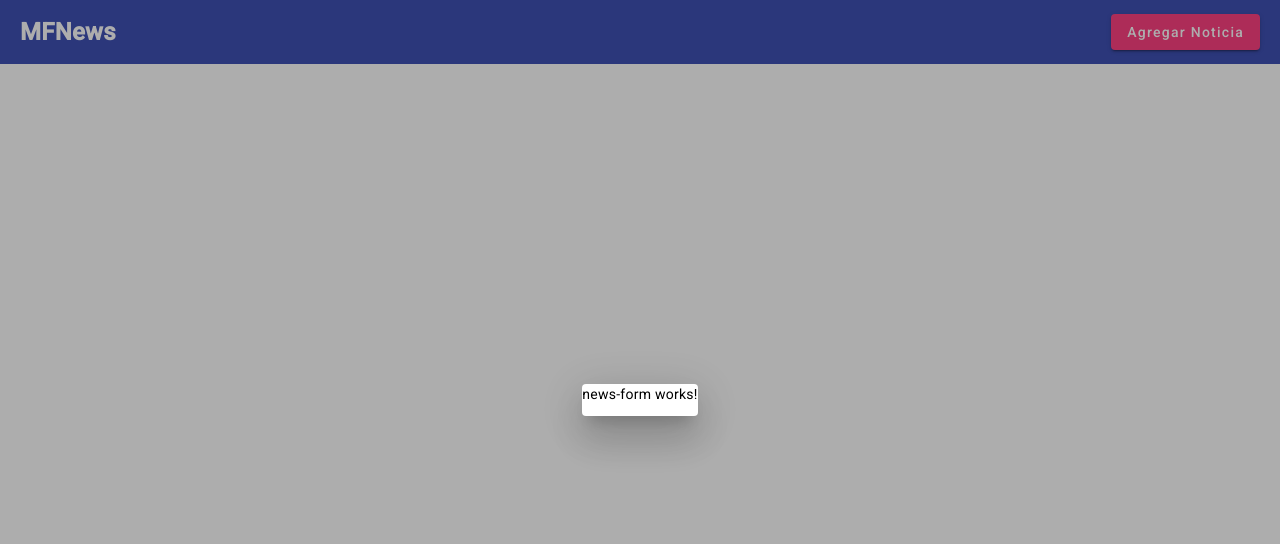
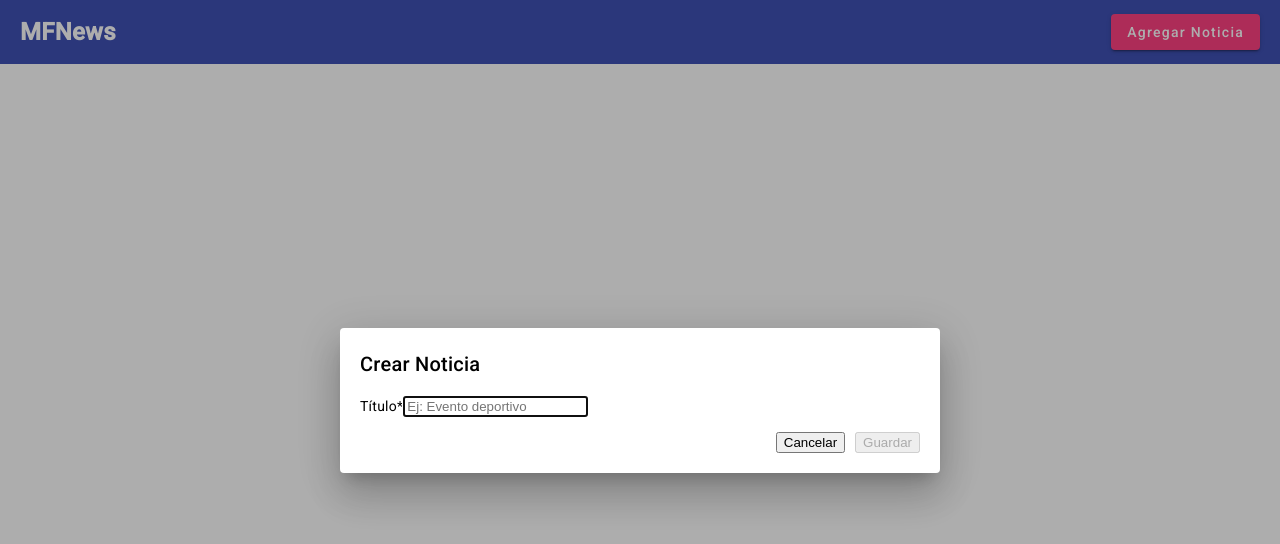
Before and after one commit to bravoagustin/newsapp, an Angular app in the folder frontend/newsapp/: page / in a window 1280 px wide. Both pictures are taken after a click on the button "Agregar Noticia". Shown: the top 544 px of the page. Built offline with nearby package versions, Linux system fonts and the light colour scheme.

Commit message:
feat:  add reactive form with validation and Material inputs

```diff
--- a/frontend/newsapp/src/app/Components/navbar/navbar.component.ts
+++ b/frontend/newsapp/src/app/Components/navbar/navbar.component.ts
@@ -16,6 +16,9 @@ export class NavbarComponent {
   constructor (private dialog: MatDialog) {}
 
   openCreateDialog() {
-    this.dialog.open(NewsFormComponent)
+    this.dialog.open(NewsFormComponent, {
+      width: '600px',
+      data: null
+    });
   }
 }
--- a/frontend/newsapp/src/app/Components/news-form/news-form.component.css
+++ b/frontend/newsapp/src/app/Components/news-form/news-form.component.css
@@ -0,0 +1,18 @@
+.form-container {
+    padding: 20px;
+  }
+
+  .form-group {
+    margin-bottom: 15px;
+  }
+
+  .error {
+    color: red;
+    font-size: 0.8rem;
+  }
+
+  .form-actions {
+    display: flex;
+    justify-content: flex-end;
+    gap: 10px;
+  }
--- a/frontend/newsapp/src/app/Components/news-form/news-form.component.html
+++ b/frontend/newsapp/src/app/Components/news-form/news-form.component.html
@@ -1 +1,21 @@
-<p>news-form works!</p>
+<div class="form-container">
+  <h2>{{ data ? 'Editar Noticia' : 'Crear Noticia' }}</h2>
+  <form [formGroup]="newsForm" (ngSubmit)="onSubmit()">
+    <div class="form-group">
+      <label for="title">Título*</label>
+      <input
+        type="text"
+        id="title"
+        formControlName="title"
+        placeholder="Ej: Evento deportivo"
+      >
+      <div class="error" *ngIf="newsForm.get('title')?.invalid && newsForm.get('title')?.touched">
+        Título es obligatorio
+      </div>
+    </div>
+    <div class="form-actions">
+      <button type="button" (click)="dialogRef.close()">Cancelar</button>
+      <button type="submit" [disabled]="newsForm.invalid">Guardar</button>
+    </div>
+  </form>
+</div>
--- a/frontend/newsapp/src/app/Components/news-form/news-form.component.ts
+++ b/frontend/newsapp/src/app/Components/news-form/news-form.component.ts
@@ -1,12 +1,41 @@
-import { Component } from '@angular/core';
+import { Component, Inject } from '@angular/core';
+import { ReactiveFormsModule, FormBuilder, FormGroup, Validators } from '@angular/forms';
+import { MatDialogRef, MAT_DIALOG_DATA } from '@angular/material/dialog';
+import { MatInputModule } from '@angular/material/input';
+import { MatButtonModule } from '@angular/material/button';
+import { CommonModule } from '@angular/common';
 
 @Component({
   selector: 'app-news-form',
   standalone: true,
-  imports: [],
+  imports: [
+    ReactiveFormsModule,
+    CommonModule,
+    MatInputModule,
+    MatButtonModule
+  ],
   templateUrl: './news-form.component.html',
-  styleUrl: './news-form.component.css'
+  styleUrls: ['./news-form.component.css']
 })
 export class NewsFormComponent {
+  newsForm: FormGroup;
 
+  constructor(
+    private fb: FormBuilder,
+    public dialogRef: MatDialogRef<NewsFormComponent>,
+    @Inject(MAT_DIALOG_DATA) public data: any
+  ) {
+    this.newsForm = this.fb.group({
+      title: ['', Validators.required],
+      author: ['', Validators.required],
+      image_url: [''],
+      body: ['']
+    });
+  }
+
+  onSubmit() {
+    if (this.newsForm.valid) {
+      this.dialogRef.close(this.newsForm.value);
+    }
+  }
 }
```
